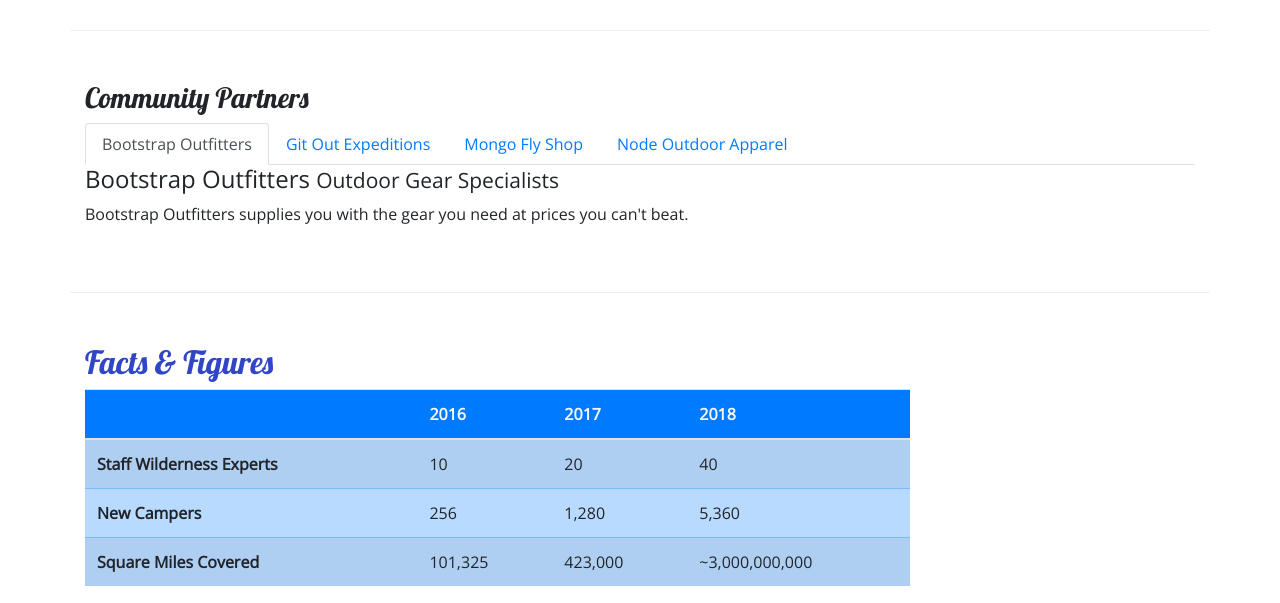
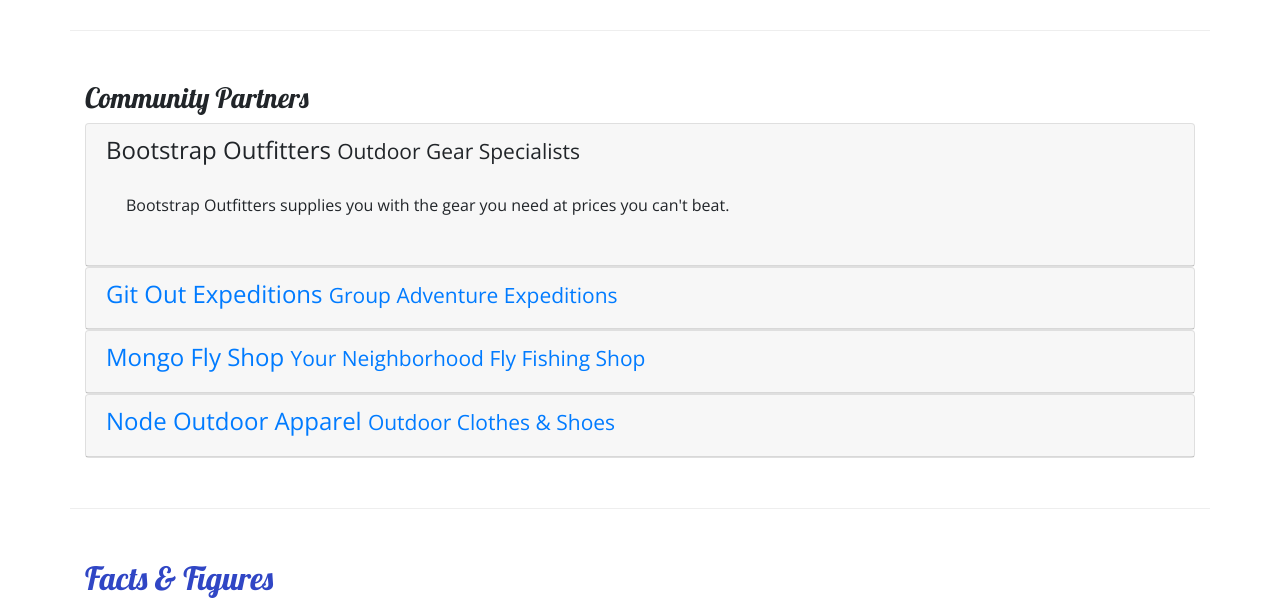
Before and after one commit to Queenmedic/Nucampsite, a plain HTML site: page aboutus.html in a window 1280 px wide. Shown: the part 840-1443 px from the top of the page. Drawn offline with nearby package versions, Linux system fonts and the light colour scheme.

Commit message:
Accordion

```diff
--- a/aboutus.html
+++ b/aboutus.html
@@ -110,44 +110,80 @@
       <div class="row row-content">
         <div class="col">
           <h3>Community Partners</h3>
-          <ul class="nav nav-tabs">
-            <li class="nav-item"><a class="nav-link active" href="#bootstrap" role="tab" data-toggle="tab">Bootstrap Outfitters</a></li>
-            <li class="nav-item"><a class="nav-link" href="#git" role="tab" data-toggle="tab">Git Out Expeditions</a></li>
-            <li class="nav-item"><a class="nav-link" href="#mongo" role="tab" data-toggle="tab">Mongo Fly Shop</a></li>
-            <li class="nav-item"><a class="nav-link" href="#node" role="tab" data-toggle="tab">Node Outdoor Apparel</a></li>
-        </ul>
-        <!--Tabs-->
-          <div class="tab-content">
-            <div role="tabpanel" class="tab-pane fade show active" id="bootstrap">
-              <h4>Bootstrap Outfitters <small>Outdoor Gear Specialists</small></h4>
+
+        <!--accordion-->
+          <div id="accordion">
+            <div class="card">
+              <div role="tab" class="card-header">
+                <h4>
+                    <a data-toggle="collapse" data-target="#bootstrap">
+                    Bootstrap Outfitters <small>Outdoor Gear Specialists</small>
+                    </a>
+                </h4>
+
+                <div class="collapse show" id="bootstrap" data-parent="#accordion">
+                  <div class="card-body">
                         <p class="d-none d-sm-block">
                         Bootstrap Outfitters supplies you with the gear you need at prices
                         you can't beat.
                         </p>
                     </div>
-            <div role="tabpanel" class="tab-pane fade" id="git">
-                <h4>Git Out Expeditions <small>Group Adventure Expeditions</small></h4>
+                </div>
+              </div>
+            </div>
+            <div class="card">
+              <div role="tab" class="card-header">
+                  <h4>
+                      <a class="collapsed" data-toggle="collapse" data-target="#git">
+                      Git Out Expeditions <small>Group Adventure Expeditions</small>
+                      </a>
+                  </h4>
+                  <div class="collapse" id="git" data-parent="#accordion">
+                    <div class="card-body">
                       <p class="d-none d-sm-block">
                         Join Git Out Expeditions to explore new horizons with a group of
                         other adventurers!
                       </p>
                     </div>
-            <div role="tabpanel" class="tab-pane fade" id="mongo">
-                <h4>Mongo Fly Shop <small>Your Neighborhood Fly Fishing Shop</small></h4>
+                 </div>
+              </div>
+            </div>
+            <div class=card>
+              <div role="tab" class="card-header">
+                  <h4>
+                      <a class="collapsed" data-toggle="collapse" data-target="#mongo">
+                      Mongo Fly Shop <small>Your Neighborhood Fly Fishing Shop</small>
+                      </a>
+                  </h4>
+                  <div class="collapse" id="mongo" data-parent="#accordion">
+                    <div class="card-body">
                       <p class="d-none d-sm-block">
                         Need a new fishing pole, a tacklebox, or flies of all kinds? Stop by
                         Mongo Fly Shop.
                       </p>
                     </div>
-            <div role="tabpanel" class="tab-pane fade" id="node">
-                <h4>Node Outdoor Apparel <small>Outdoor Clothes & Shoes</small></h4>
+                  </div>
+              </div>
+            </div>
+            <div class=card>
+                <div role="tab" class="card-header">
+                  <h4>
+                      <a class="collapsed" data-toggle="collapse" data-target="#node">
+                    Node Outdoor Apparel <small>Outdoor Clothes & Shoes</small>
+                      </a>
+                  </h4>
+                  <div class="collapse" id="node" data-parent="#accordion">
+                    <div class="card-body">
                       <p class="d-none d-sm-block">
                         From polar fleeces to swimsuits, hiking boots to waders, a visit to
                         Node will be sure to get you covered.
                       </p>
                     </div>
                   </div>
-          <!--End of Tab-->
+            </div>
+            </div>
+          </div>
+          <!--End of Accordion-->
         </div>
       </div>
       <div class="row row-content">
```
Lines whose indentation alone changed are shown as unchanged.
